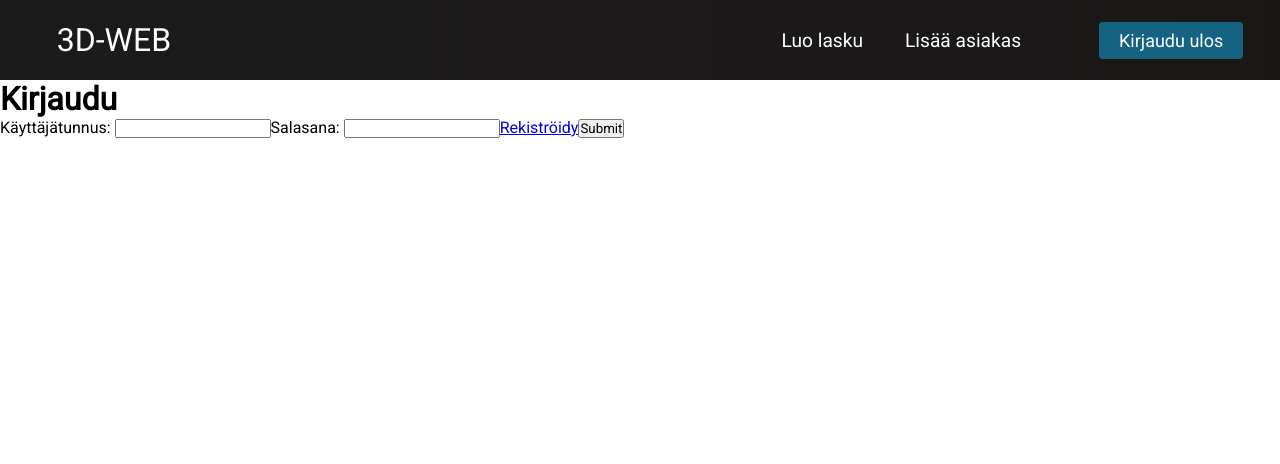
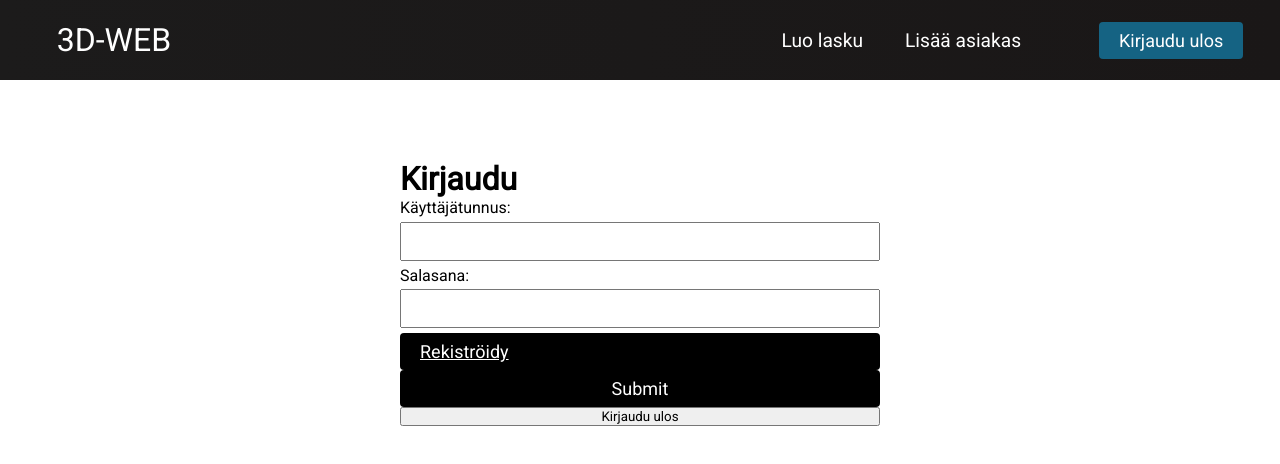
Before and after one commit to ProjektiTiimi/3d-web, a React (Create React App) app in the folder frontend/: page /userloginout in a window 1280 px wide. Shown: the top 464 px of the page. Built offline with nearby package versions, Linux system fonts and the light colour scheme.

Commit message:
Token from localstorage to api-call, styling for login

```diff
--- a/frontend/src/components/Addcustomer.tsx
+++ b/frontend/src/components/Addcustomer.tsx
@@ -1,4 +1,4 @@
-import React, { useState } from 'react';
+import React, { useState, useEffect } from 'react';
 import Customer from '../models/customer';
 import configData from "../config/configData.json"
 
@@ -12,6 +12,15 @@ const Addcustomer = () => {
         YTunnusError: "",
         NimiError: ""
     })
+    const [token, setToken] = useState('');
+
+    useEffect ( () => {
+        let currentUser = localStorage.getItem('currentUser');
+        if (currentUser) {
+            let obj = JSON.parse(currentUser!);
+            setToken(obj.token);
+        }
+    }, []);
 
     const handleChange = (e: React.ChangeEvent<HTMLInputElement>): void => {
         setInput({
@@ -39,14 +48,15 @@ const Addcustomer = () => {
 
         return true;
     };
-
+    //'x-access-token': 'eyJhbGciOiJIUzI1NiIsInR5cCI6IkpXVCJ9.eyJ1c2VybmFtZSI6IlRlc3Rpa8OkeXR0w6Rqw6QiLCJpYXQiOjE2Mzc3MzQwNTJ9.CMgr9At8bbJBslcNT484gbcI2-tuKiQ0qL72bPTVfck'
     const handleClick = (): void =>{
         const isValid = validate();
         if (isValid){
             fetch(`${configData.API_URL}:${configData.API_PORT}/customer`, {
                 method: 'POST',
                 headers: { 'Content-type': 'application/json',
-                'x-access-token': 'eyJhbGciOiJIUzI1NiIsInR5cCI6IkpXVCJ9.eyJ1c2VybmFtZSI6InRlc3RpbmltaSIsImlhdCI6MTYzNjQ0NzMwNn0.jI7gmVQ20WsbU3QvJijqhTfkjn8EtZyilUUFYs9jL9Q'},
+                'x-access-token': token
+                },
                 body: JSON.stringify({
                     YTunnus: input.YTunnus,
                     asiakkaanNimi: input.asiakkaanNimi,
--- a/frontend/src/components/userloginout.tsx
+++ b/frontend/src/components/userloginout.tsx
@@ -1,6 +1,7 @@
 import React, { Component } from 'react';
 import { Link } from 'react-router-dom';
 import { BehaviorSubject } from 'rxjs';
+import configData from "../config/configData.json";
 
 const currentUserSubject = new BehaviorSubject(JSON.parse(localStorage.getItem('currentUser') || '{}'));
 type userState = {
@@ -33,7 +34,7 @@ export default class UserLogin extends Component<any, any> {
           username : this.state.username,
           password : this.state.password})
       };
-      return fetch('http://localhost:8040/user/login', reqOptions)
+      return fetch(`${configData.API_URL}:${configData.API_PORT}/user/login`, reqOptions)
         .then(response => response.json())
         .then(username =>{
          localStorage.setItem('currentUser', JSON.stringify(username));
@@ -71,15 +72,16 @@ export default class UserLogin extends Component<any, any> {
 
     render(){
       return(
-        <div className="login">
+        <div className="AddCustomer">
         <h1>Kirjaudu</h1>
-        Käyttäjätunnus: <input type="text" onChange={this.updateUsername}></input>
-        Salasana: <input type="password" onChange={this.updatePassword}></input>
-      <Link to="/userregister">
+        Käyttäjätunnus: <input type="text" onChange={this.updateUsername} className="AddCustomer-input"></input>
+        Salasana: <input type="password" onChange={this.updatePassword} className="AddCustomer-input"></input>
+      <Link to="/register" className="AddCustomer-btn">
         Rekiströidy
       </Link>
 
-        <input type="submit" onClick={this.handleSubmit}></input>
+        <input type="submit" onClick={this.handleSubmit} className="AddCustomer-btn"></input>
+        <button onClick={this.logOut}>Kirjaudu ulos</button>
         </div>
       );
     }
--- a/frontend/src/components/userregister.tsx
+++ b/frontend/src/components/userregister.tsx
@@ -1,5 +1,6 @@
 import React, {useState} from 'react';
-import axios from 'axios'
+import axios from 'axios';
+import configData from "../config/configData.json";
 
 export function RegisterUser(){
     const [user,setUser] = useState({
@@ -19,7 +20,7 @@ export function RegisterUser(){
     const Register = () =>{
         const {username, password} = user
         if (username && password){
-            axios.post("http://localhost:8040/user/register", user)
+            axios.post(`${configData.API_URL}:${configData.API_PORT}/user/register`, user)
             .then(res=>console.log(res));
         }
         else{
@@ -30,11 +31,11 @@ export function RegisterUser(){
     return(
         <div className="register">
         <h1>Rekisteröidy</h1>
-        Käyttäjätunnus: <input type="text" value={user.username} onChange={handleChange}></input>
-        Salasana: <input type="password" value={user.password} onChange={handleChange}></input>
-        Y-tunnus: <input type="text" value={user.ytunnus} onChange={handleChange}></input>
-        E-mail: <input type="text" value={user.email} onChange={handleChange}></input>
-        Tilinumero: <input type="text" value={user.tilinumero} onChange={handleChange}></input>
+        Käyttäjätunnus: <input type="text" value={user.username} name="username" onChange={handleChange}></input>
+        Salasana: <input type="password" value={user.password} name="password" onChange={handleChange}></input>
+        Y-tunnus: <input type="text" value={user.ytunnus} name="ytunnus" onChange={handleChange}></input>
+        E-mail: <input type="text" value={user.email} name="email" onChange={handleChange}></input>
+        Tilinumero: <input type="text" value={user.tilinumero} name="tilinumero" onChange={handleChange}></input>
         <input type="submit" onClick={Register}></input>
         </div>
     )
```
